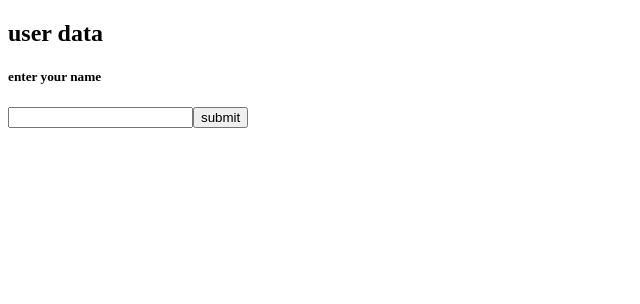
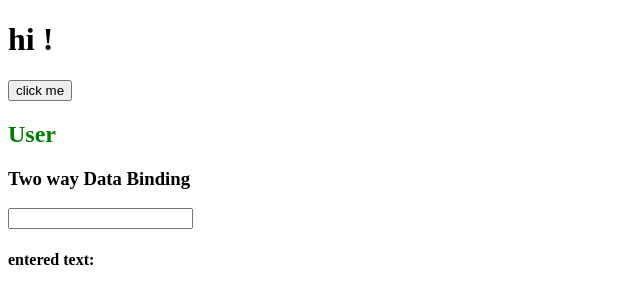
Before and after one commit to Sithija97/Trello-Board, an Angular app in the folder Angular/Simct/: page / in a window 1280 px wide. Shown: the top 304 px of the page, without its empty margins (0-640 px from the left). Built offline with nearby package versions, Linux system fonts and the light colour scheme.

Commit message:
two way data binding

```diff
--- a/Angular/Simct/src/app/app.component.html
+++ b/Angular/Simct/src/app/app.component.html
@@ -1,3 +1,6 @@
 <!-- <app-card></app-card> -->
 <!-- <app-card [user]="user"></app-card> -->
-<app-user></app-user>
+
+<h1>hi !</h1>
+<app-card></app-card>
+<app-tway-dbind></app-tway-dbind>
--- a/Angular/Simct/src/app/card/card.component.ts
+++ b/Angular/Simct/src/app/card/card.component.ts
@@ -10,12 +10,12 @@ export class CardComponent implements OnInit {
 
   public isLoggedin = true;
 
-  @Input('user')
-  user : User;
+  // @Input('user')
+  // user : User;
   constructor() { }
 
   ngOnInit() {
-    this.user.name;
+    // this.user.name;
   }
 
   onClick(){
--- /dev/null
+++ b/Angular/Simct/src/app/tway-dbind/tway-dbind.component.html
@@ -0,0 +1,3 @@
+<h3>Two way Data Binding</h3>
+<input [(ngModel)]="input" type="text">
+<h4>entered text:{{input}}</h4>
--- /dev/null
+++ b/Angular/Simct/src/app/tway-dbind/tway-dbind.component.ts
@@ -0,0 +1,16 @@
+import { Component, OnInit } from '@angular/core';
+
+@Component({
+  selector: 'app-tway-dbind',
+  templateUrl: './tway-dbind.component.html',
+  styleUrls: ['./tway-dbind.component.css']
+})
+export class TWayDBindComponent implements OnInit {
+
+  input : String = "";
+  constructor() { }
+
+  ngOnInit() {
+  }
+
+}
--- a/Angular/Simct/src/app/user/user.component.html
+++ b/Angular/Simct/src/app/user/user.component.html
@@ -1,4 +1,8 @@
-<h2>user data</h2>
-<h5>enter your name</h5>
+<h1>Enter your name</h1>
+<h2 [style.color] = "auth ? 'green' : 'red'">User {{myUser}}</h2>
+<!-- color binding -->
 <input #variable type="text">
 <button (click) = " loginMsg(variable.value) ">submit</button>
+<!-- template reference var -->
+<button (click) = "sayHello()" >hello</button>
+<!-- event binding -->
--- a/Angular/Simct/src/app/user/user.component.ts
+++ b/Angular/Simct/src/app/user/user.component.ts
@@ -7,6 +7,8 @@ import { Component, OnInit } from '@angular/core';
 })
 export class UserComponent implements OnInit {
 
+  myUser : String = 'Sithija';
+  auth = true;
   constructor() { }
 
   ngOnInit() {
@@ -15,4 +17,7 @@ export class UserComponent implements OnInit {
   loginMsg(value){
     console.log("hello"+ value);
   }
+  sayHello(){
+    console.log("hello dear");
+  }
 }
```
Also changed, not shown: Angular/Simct/src/app/app.module.ts (+6 -2 lines), Angular/Simct/src/app/tway-dbind/tway-dbind.component.css (added), 1 other file (tests, documents, lock files or other folders).
